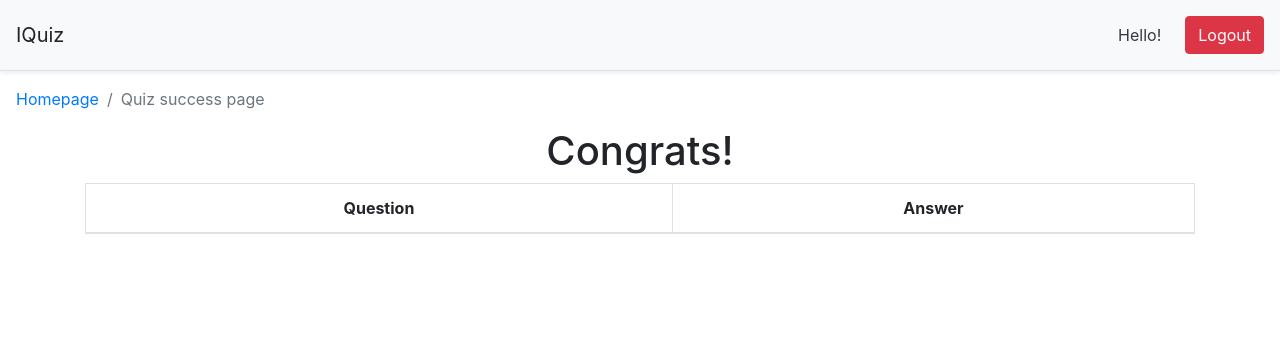
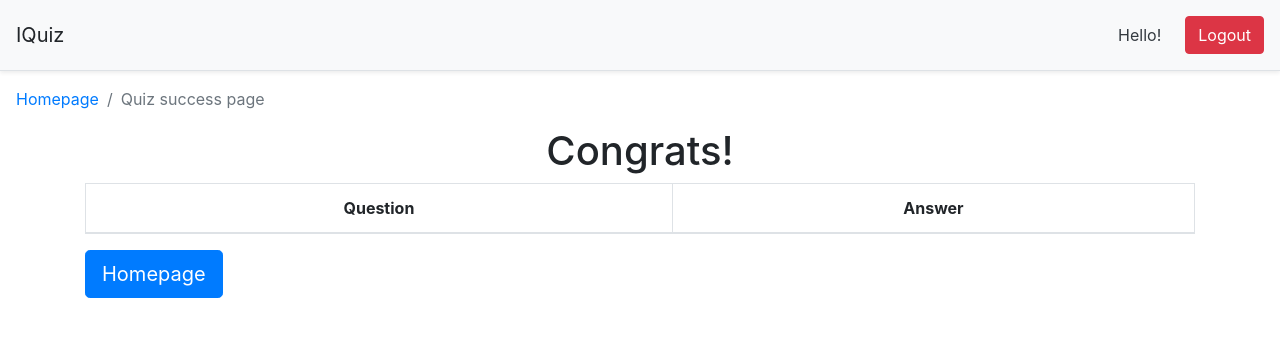
Before and after one commit to popsorin/quiz, a PHP site: page /views/assets/quiz-success-page.phtml in a window 1280 px wide. Shown: the top 337 px of the page. Run offline with PHP 8.4, Linux system fonts and the light colour scheme; the template is opened without the code that fills it, so the values that code supplies are empty; some libraries are stand-ins or nearby versions.

Commit message:
Add homepage button in the quiz success page

```diff
--- a/public/views/assets/quiz-success-page.phtml
+++ b/public/views/assets/quiz-success-page.phtml
@@ -76,6 +76,7 @@
                     </table>
                 </div>
         </div>
+        <a class="btn btn-lg btn-primary" href="/homepage">Homepage</a>
     </div>
 </body>
 </html>
```
